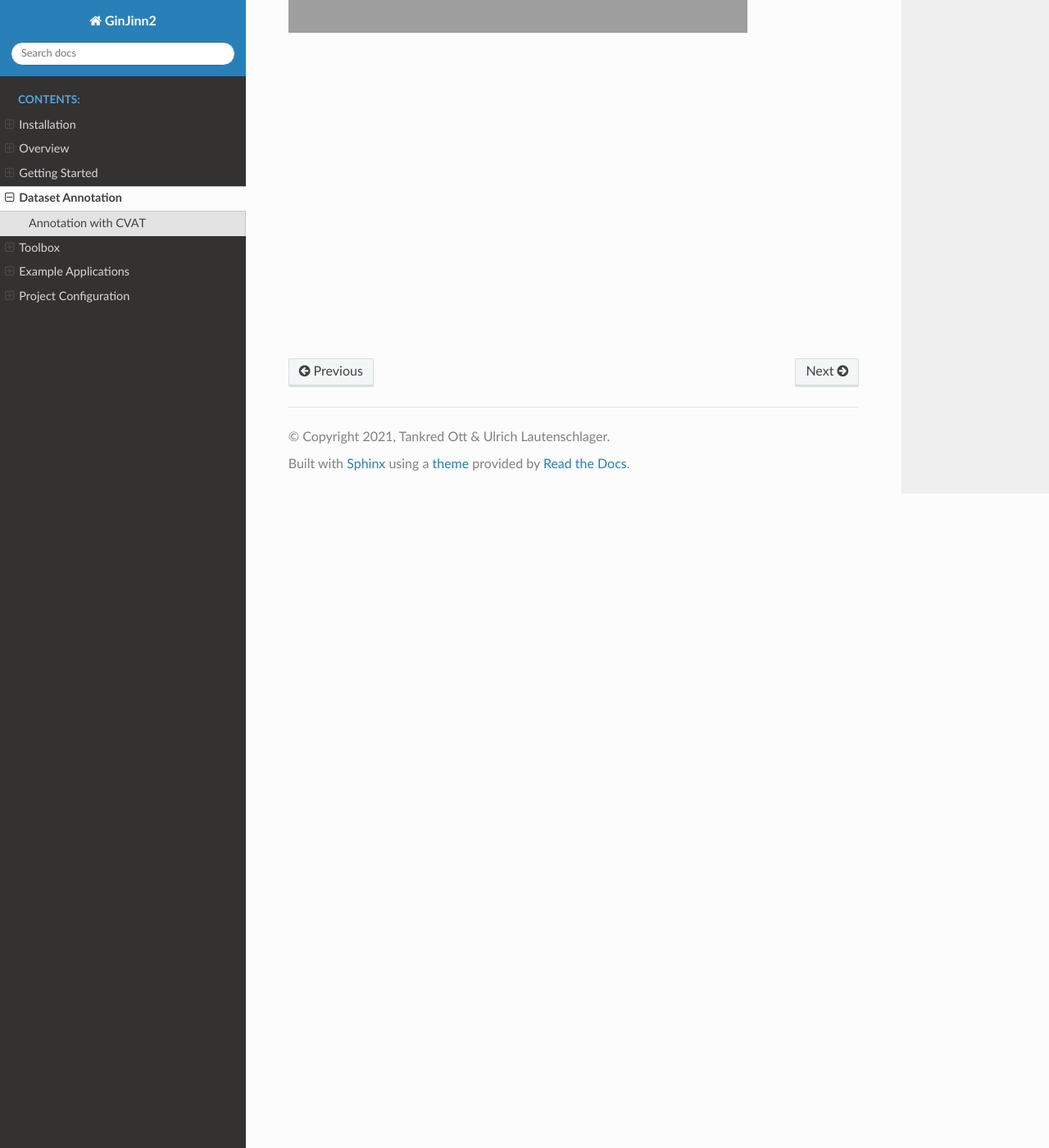
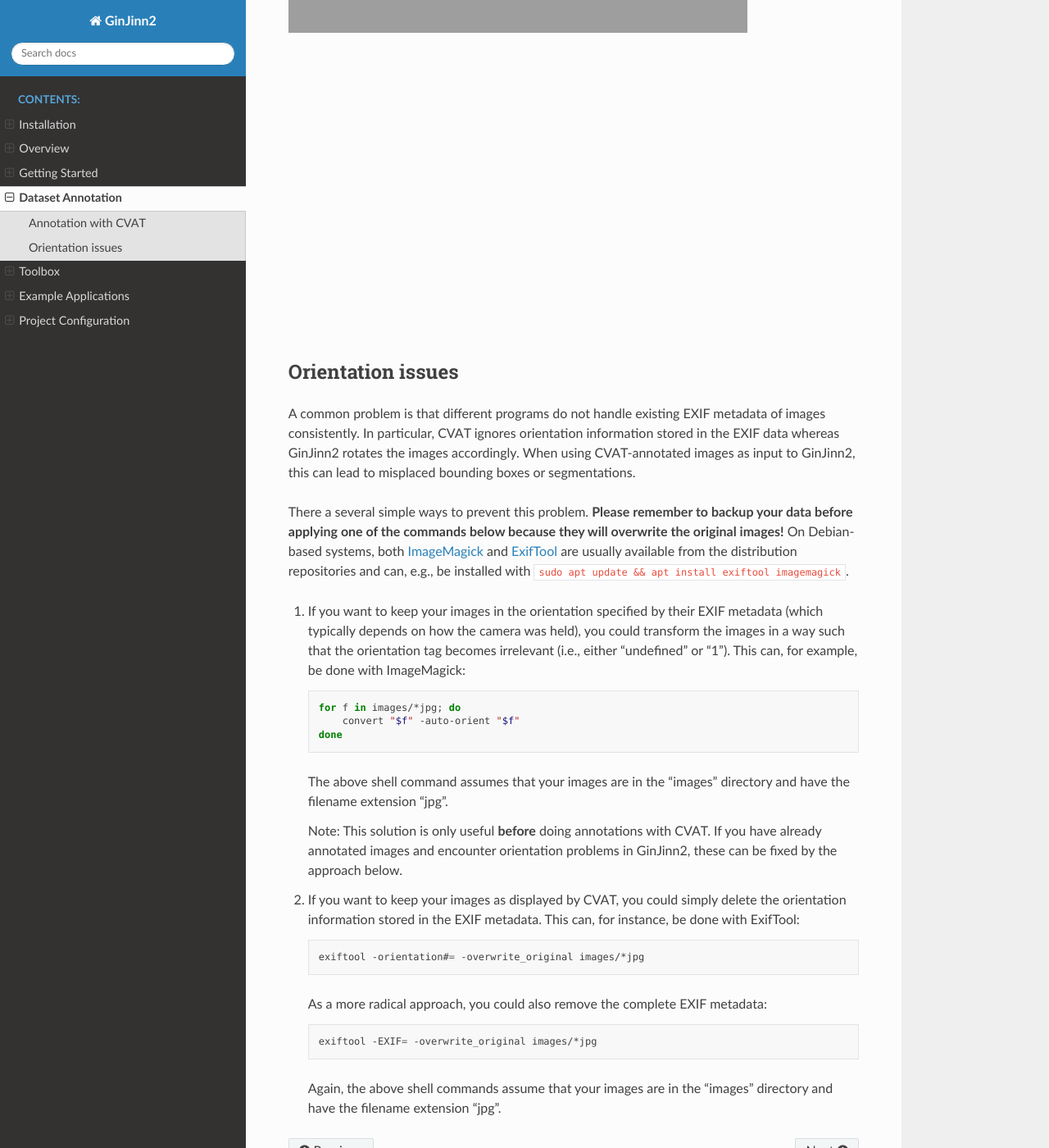
Before and after one commit to AGOberprieler/GinJinn2, a Sphinx documentation site: the page built from docs/annotation.rst, in a window 1280 px wide and 1400 px high, scrolled down 1211 px. Shown: the whole window at 82% size. Built offline with Sphinx 7.4.7 and the Read the Docs theme 2.0.0, drawn with Linux system fonts in a browser that asks for light colours; grey boxes are pictures that could not be loaded.

Commit message:
EXIF orientation

```diff
--- a/docs/annotation.rst
+++ b/docs/annotation.rst
@@ -35,3 +35,37 @@ The following video shows how to get from a folder with images to an annotated d
     <div style="position: relative; padding-bottom: 56.25%; height: 0; overflow: hidden; max-width: 100%; height: auto;">
         <iframe width="560" height="315" src="https://www.youtube.com/embed/ml30nanHjlk" title="YouTube video player" frameborder="0" allow="accelerometer; autoplay; clipboard-write; encrypted-media; gyroscope; picture-in-picture" allowfullscreen></iframe>
     </div>
+
+Orientation issues
+------------------
+
+A common problem is that different programs do not handle existing EXIF metadata of images consistently. In particular, CVAT ignores orientation information stored in the EXIF data whereas GinJinn2 rotates the images accordingly. When using CVAT-annotated images as input to GinJinn2, this can lead to misplaced bounding boxes or segmentations.
+
+There a several simple ways to prevent this problem. **Please remember to backup your data before applying one of the commands below because they will overwrite the original images!**
+On Debian-based systems, both `ImageMagick <https://imagemagick.org/>`_ and `ExifTool <https://exiftool.org/>`_ are usually available from the distribution repositories and can, e.g., be installed with ``sudo apt update && apt install exiftool imagemagick``.
+
+#.  If you want to keep your images in the orientation specified by their EXIF metadata (which typically depends on how the camera was held), you could transform the images in a way such that the orientation tag becomes irrelevant (i.e., either "undefined" or "1"). This can, for example, be done with ImageMagick:
+
+    .. code-block:: bash
+
+        for f in images/*jpg; do
+            convert "$f" -auto-orient "$f"
+        done
+
+    The above shell command assumes that your images are in the "images" directory and have the filename extension "jpg".
+
+    Note: This solution is only useful **before** doing annotations with CVAT. If you have already annotated images and encounter orientation problems in GinJinn2, these can be fixed by the approach below.
+
+#.  If you want to keep your images as displayed by CVAT, you could simply delete the orientation information stored in the EXIF metadata. This can, for instance, be done with ExifTool:
+
+    .. code-block:: bash
+
+        exiftool -orientation#= -overwrite_original images/*jpg
+
+    As a more radical approach, you could also remove the complete EXIF metadata:
+
+    .. code-block:: bash
+
+        exiftool -EXIF= -overwrite_original images/*jpg
+
+    Again, the above shell commands assume that your images are in the "images" directory and have the filename extension "jpg".
```
